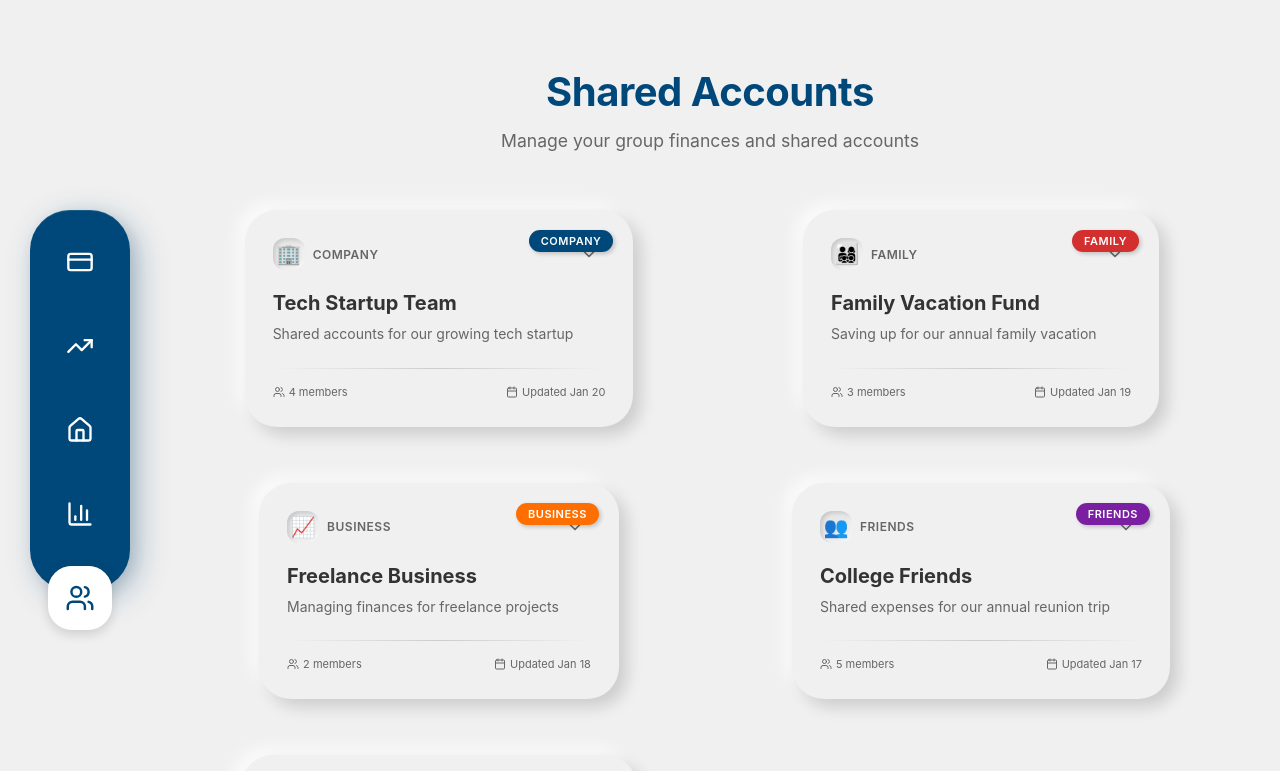
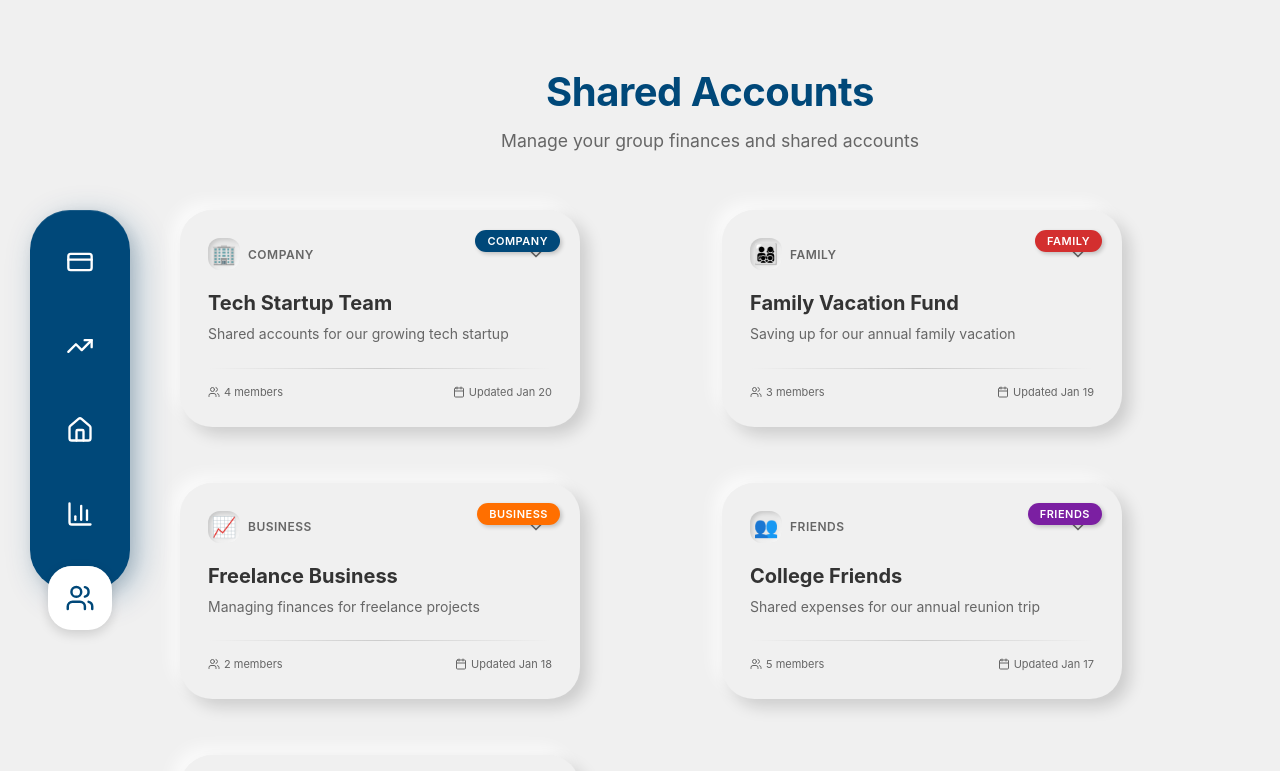
Before and after one commit to fernando-cb12/NessieC1, a React (Vite) app in the folder CapOneAllInOne/: page /Groups in a window 1280 px wide. Shown: the top 771 px of the page. Built offline with nearby package versions, Linux system fonts and the light colour scheme.

Commit message:
fix: Corrected a grid problem in the MackBook Pro layout when extending a GroupCars

```diff
--- a/CapOneAllInOne/src/components/GroupsCard/GroupsCard.module.css
+++ b/CapOneAllInOne/src/components/GroupsCard/GroupsCard.module.css
@@ -20,8 +20,9 @@
   position: relative;
   cursor: pointer;
   transition: all 0.3s cubic-bezier(0.4, 0, 0.2, 1);
-  min-width: 320px;
-  max-width: 400px;
+  width: 100%;
+  max-width: 100%;
+  box-sizing: border-box;
 
   /* Neomorphism effect */
   box-shadow: 8px 8px 16px var(--shadow-dark),
--- a/CapOneAllInOne/src/routes/Groups/Groups.css
+++ b/CapOneAllInOne/src/routes/Groups/Groups.css
@@ -60,10 +60,11 @@
 
 .cards-container {
   display: grid;
-  grid-template-columns: repeat(auto-fit, minmax(350px, 1fr));
+  grid-template-columns: repeat(auto-fill, minmax(350px, 1fr));
   gap: 24px;
-  justify-items: center;
+  justify-items: stretch;
   padding: 0 20px;
+  align-items: start;
 }
 
 /* Animación suave */
```
